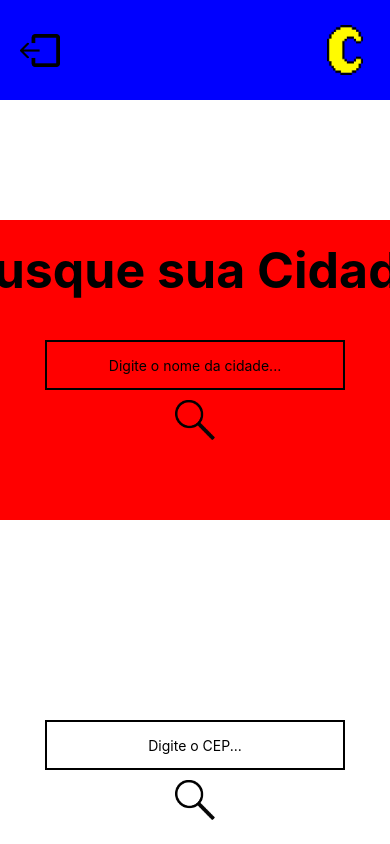
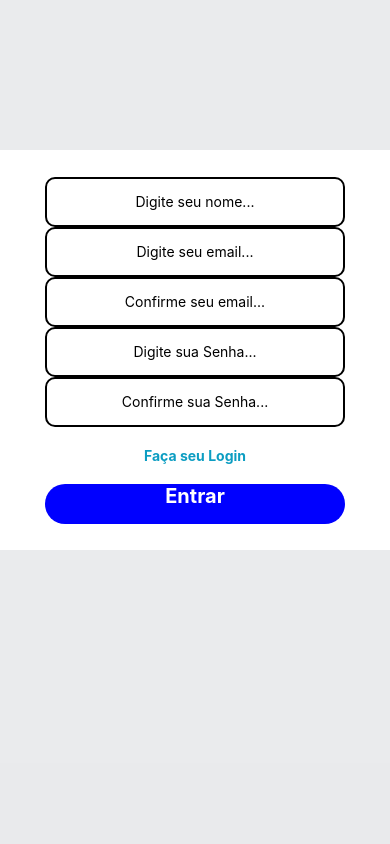
Before and after one commit to senhordev01/LocaleTempo, a React Native app in the folder Projeto1/: screen /Cadastro in a window 390 px wide. Built offline with nearby package versions, Linux system fonts and the light colour scheme.

Commit message:
Quinto Commit

```diff
--- a/Projeto1/App.js
+++ b/Projeto1/App.js
@@ -1,13 +1,24 @@
-import { View, StatusBar} from 'react-native';
+import { View} from 'react-native';
 import Cadastro from './Cadastro';
 import Inicio from './Pagina_Inicial';
+import{NavigationContainer} from "@react-navigation/native";
+import{createNativeStackNavigator} from "@react-navigation/native-stack";
+import Login from './Login';
+import { StatusBar } from 'expo-status-bar';
 
+const Stack = createNativeStackNavigator();
 export default function App() {
+
   return (
     <View style={{flex:1}}>
-      {/* <Cadastro/> */}
       <StatusBar style="auto"/>
-      <Inicio/>
+      <NavigationContainer>
+        <Stack.Navigator initialRouteName="Login">
+          <Stack.Screen name='Inicio' component={Inicio} options={{headerShown:false}}/>
+          <Stack.Screen name='Login' component={Login} options={{headerShown:false}}/>
+          <Stack.Screen name='Cadastro' component={Cadastro} options={{headerShown:false}}/>
+        </Stack.Navigator>
+      </NavigationContainer>
     </View>
   );
 }
--- a/Projeto1/Cadastro/index.js
+++ b/Projeto1/Cadastro/index.js
@@ -1,41 +1,76 @@
-import { View, TextInput, StyleSheet, Button } from "react-native";
+import { KeyboardAvoidingView, Platform, ScrollView, StyleSheet, View, TextInput, TouchableOpacity, Text } from "react-native";
+import { useNavigation } from "@react-navigation/native";
 
 export default function Cadastro(){
+    const {navigate} = useNavigation();
     return(
-        <View style={estilo.container}>
-            <TextInput placeholder="Digite seu Nome..." style={estilo.borda}/>
-            <TextInput placeholder="Digite seu Email..." keyboardType="email-address" style={estilo.borda} />
-            <TextInput placeholder="Confirme seu Email..." keyboardType="email-address" style={estilo.borda}/>
-            <TextInput placeholder="Digite sua Senha..." secureTextEntry={true} style={estilo.borda}/>
-            <TextInput placeholder="Confirme sua Senha..." secureTextEntry={true} style={estilo.borda}/>
-            <Button title="Cadastre-se" style={estilo.Botao}></Button>
-        </View>
+        <>
+            <KeyboardAvoidingView behavior={Platform.OS === "ios" ? "padding" : "height"} style={{ flex: 1 }}>
+                <ScrollView contentContainerStyle={{ flexGrow: 1 }}>
+                    <View style={{backgroundColor:"#e9eaecde", flex:1}}>
+                        {/* CORPO PRINCIPAL */}
+                        <View style={estilo.container}>
+                            <View style={estilo.Corpo_Elemento}>
+                                 {/* Login */}
+                                <View>
+                                    <TextInput placeholder="Digite seu nome..."  style={estilo.Input}/>
+                                    <TextInput placeholder="Digite seu email..." keyboardType="email-address" style={estilo.Input}/>
+                                    <TextInput placeholder="Confirme seu email..." keyboardType="email-address"  style={estilo.Input}/>
+                                    <TextInput placeholder="Digite sua Senha..." secureTextEntry={true} style={estilo.Input}/>
+                                    <TextInput placeholder="Confirme sua Senha..." secureTextEntry={true} style={estilo.Input}/>
+                                    <TouchableOpacity>
+                                        <Text onPress={()=>navigate('Login')} style={estilo.Texto_Marcado}>Faça seu Login</Text>
+                                    </TouchableOpacity>
+                                    <TouchableOpacity>
+                                        <Text style={estilo.Botao_Login}>Entrar</Text>
+                                    </TouchableOpacity>
+
+                                </View>
+                            </View>
+                        </View>
+                    </View>
+                </ScrollView>
+            </KeyboardAvoidingView>
+        </>
     );
 }
+const estilo = StyleSheet.create({
+    container:{
+        flex:1,
+        alignItems:"center"
+    },
 
-const estilo = StyleSheet.create({
-    borda:{
-        borderBottomWidth:4,
-        borderColor:"white",
+    Corpo_Elemento:{
+        backgroundColor:"white",
+        width:600,
+        height:400,
+        marginTop:150,
+        borderRadius:20,
+        alignItems:"center",
+        justifyContent:"center"
+    },
+    Input:{
+        width:300,
+        height:50,
+        borderRadius:10,
         textAlign:"center",
+        borderColor:"black",
+        borderWidth:2
+    },
+    Botao_Login:{
+        backgroundColor:"blue",
+        width:300,
         height:40,
         color:"white",
-        width:300,
-        textDecorationLine: "none",
-
+        fontWeight:"bold",
+        fontSize:20,
+        borderRadius:20,
+        textAlign:"center"
     },
-    container:{
-        backgroundColor:"red",
-        width:500,
-        height:400,
-        borderRadius:10,
-        display:"flex",
-        justifyContent:"center",
-        alignItems:"center",
-        gap:20
-    },
-    Botao:{
-        width:200,
-        height:500
+    Texto_Marcado:{
+        color:"#0c9dc2",
+        fontWeight:"bold",
+        textAlign:"center",
+        margin:20
     }
 })
--- a/Projeto1/Login/index.js
+++ b/Projeto1/Login/index.js
@@ -0,0 +1,74 @@
+import { KeyboardAvoidingView, Platform, ScrollView, StyleSheet, View, TextInput, TouchableOpacity, Text } from "react-native";
+import { useNavigation } from "@react-navigation/native";
+
+export default function Login(){
+    const {navigate} = useNavigation();
+    return(
+        <>
+            <KeyboardAvoidingView behavior={Platform.OS === "ios" ? "padding" : "height"} style={{ flex: 1 }}>
+                <ScrollView contentContainerStyle={{ flexGrow: 1 }}>
+                    <View style={{backgroundColor:"#e9eaecde", flex:1}}>
+                        {/* CORPO PRINCIPAL */}
+                        <View style={estilo.container}>
+                            <View style={estilo.Corpo_Elemento}>
+                                 {/* Login */}
+                                <View>
+                                    <TextInput keyboardType="email-address" placeholder="Digite seu email..." style={estilo.Input}/>
+                                    <TextInput placeholder="Digite sua Senha..." secureTextEntry={true} style={estilo.Input}/>
+                                    <TouchableOpacity>
+                                        <Text onPress={()=>navigate('Cadastro')} style={estilo.Texto_Marcado}>Cadastrar-se</Text>
+                                    </TouchableOpacity>
+                                    <TouchableOpacity>
+                                        <Text style={estilo.Botao_Login}>Entrar</Text>
+                                    </TouchableOpacity>
+
+                                </View>
+                            </View>
+                        </View>
+                    </View>
+                </ScrollView>
+            </KeyboardAvoidingView>
+        </>
+    );
+}
+const estilo = StyleSheet.create({
+    container:{
+        flex:1,
+        alignItems:"center"
+    },
+
+    Corpo_Elemento:{
+        backgroundColor:"white",
+        width:600,
+        height:400,
+        marginTop:150,
+        borderRadius:20,
+        alignItems:"center",
+        justifyContent:"center"
+    },
+    Input:{
+        width:300,
+        height:50,
+        borderRadius:10,
+        textAlign:"center",
+        borderColor:"black",
+        borderWidth:2
+    },
+    Botao_Login:{
+        backgroundColor:"blue",
+        width:300,
+        height:30,
+        color:"white",
+        fontWeight:"bold",
+        fontSize:20,
+        borderRadius:20,
+        textAlign:"center",
+        marginTop:10
+    },
+    Texto_Marcado:{
+        color:"#0c9dc2",
+        fontWeight:"bold",
+        textAlign:"center",
+        margin:20
+    }
+})
--- a/Projeto1/Pagina_Inicial/index.js
+++ b/Projeto1/Pagina_Inicial/index.js
@@ -1,5 +1,6 @@
 import { useState } from "react";
 import {StyleSheet,View,Text,TouchableOpacity,Image,Platform,KeyboardAvoidingView,ScrollView,TextInput} from "react-native";
+import { useNavigation } from "@react-navigation/native";
 
 import Lua from "../assets/Lua_PixelArt.png";
 import Sol from "../assets/Sol_PixelArt.png";
@@ -8,31 +9,34 @@ import Logout from "../assets/Logout.png";
 import Lupa_Branca from "../assets/Lupa_Branca.png"
 
 export default function Inicio() {
-  const [tema, setTema] = useState("white");
+  const [tema, setTema] = useState("#e9eaecde");
   const [temperatura, setTemperatura] = useState("");
   const [cep, setCep] = useState("");
   const [Buscarcep, setBuscarCep] = useState("");
   const [cidade, setCidade] = useState("");
+
+  const {navigate} = useNavigation();
+
 
   function Tema_Escuro() {
     setTema("black");
   }
 
   function Tema_Claro() {
-    setTema("white");
+    setTema("#e9eaecde");
   }
 
   async function Clima() {
     try {
+
         if (!cidade || cidade.trim() === "") {
-            setTemperatura("Digite uma cidade");
+            setTemperatura("Digite uma Cidade");
             return;
         }
 
         const cidadeFormatada = cidade.trim();
         const chave_api = "58f396d2f5f7da19ca6303194e4b5dbc";
 
-        setTemperatura("Buscando...");
 
         const buscar_cidade = await fetch(
         `https://api.openweathermap.org/geo/1.0/direct?q=${cidadeFormatada}&limit=1&appid=${chave_api}`
@@ -98,61 +102,79 @@ export default function Inicio() {
       <ScrollView contentContainerStyle={{ flexGrow: 1 }}>
         <View style={{ backgroundColor: tema, flex: 1 }}>
 
-          <View style={estilo.NavBar}> {/* NAVBAR */}
-            <TouchableOpacity>{/* Logout */}
+         {/* NAVBAR */}
+          <View style={estilo.NavBar}>
+
+            {/* Logout */}
+
+            {/* <TouchableOpacity onPress={()=>navigate("Cadastro")}> */}
+            <TouchableOpacity onPress={()=>navigate("Login")}>
               <Image source={Logout} style={estilo.Imagem_Logout} />
             </TouchableOpacity>
 
-            <TouchableOpacity onPress={tema === "white" ? Tema_Escuro : Tema_Claro}>{/* Tema */}
+            {/* Tema */}
+            <TouchableOpacity onPress={tema === "#e9eaecde" ? Tema_Escuro : Tema_Claro}>
               <Image
-                source={tema === "white" ? Lua : Sol}
-                style={tema === "white" ? estilo.Imagem_Lua : estilo.Imagem_Sol}
+                source={tema === "#e9eaecde" ? Lua : Sol}
+                style={tema === "#e9eaecde" ? estilo.Imagem_Lua : estilo.Imagem_Sol}
               />
             </TouchableOpacity>
 
 
           </View>
+          {/* CORPO PRINCIPAL */}
+          <View style={estilo.container}>
 
-          <View style={estilo.container}> {/* CORPO PRINCIPAL */}
-            <View style={[estilo.bloco, estilo.Corpo_Elemento]}> {/* Clima */}
+            {/* Clima */}
+            <View style={[estilo.bloco, estilo.Corpo_Elemento,{
+              backgroundColor: tema === "#e9eaecde" ? "white": "#1F1F1F"
+            }]}>
                 <View style={{marginBottom:40}}>
-                    <Text style={{fontSize:50, fontWeight:"bold"}}>Busque sua Cidade</Text>
+                    <Text style={{fontSize:50, fontWeight:"bold", color: tema === "#e9eaecde"?"#1F1F1F":"white"}}>Busque sua Cidade</Text>
                 </View>
 
                 <TextInput
                     placeholder="Digite o nome da cidade..."
                     onChangeText={(valor) => setCidade(valor)}
                     style={[estilo.input, {
-                        color: tema === "white" ? "black":"white",
-                        borderColor: tema === "white" ? "black":"white",}
+                        color: tema === "#e9eaecde" ? "black":"white",
+                        borderColor: tema === "#e9eaecde" ? "black":"white"
+                      }
                     ]}
                 />
 
                 <TouchableOpacity onPress={Clima}>
-                    <Image source={tema === "white" ? Lupa : Lupa_Branca} style={estilo.lupa} />
+                    <Image source={tema === "#e9eaecde" ? Lupa : Lupa_Branca} style={estilo.lupa} />
                 </TouchableOpacity>
 
-                <Text style={{color:tema === "white" ? "black" : "white"}}>{temperatura}</Text>
+                <Text style={{color:tema === "#e9eaecde" ? "black" : "white", marginTop:50, fontSize:20}}>{temperatura}</Text>
             </View>
 
 
+            {/* CEP */}
+            <View style={[estilo.bloco, estilo.Corpo_Elemento,{
+              backgroundColor: tema === "#e9eaecde" ? "white": "#1F1F1F"
+            }]}>
 
-            <View style={estilo.bloco}>  {/* CEP */}
+              <View style={{marginBottom:40}}>
+                    <Text style={{fontSize:50, fontWeight:"bold", color: tema === "#e9eaecde"?"#1F1F1F":"white"}}>Busque seu CEP</Text>
+              </View>
               <TextInput
                 placeholder="Digite o CEP..."
                 keyboardType="numeric"
                 onChangeText={(valor) => setCep(valor)}
                 style={[estilo.input, {
-                    color: tema === "white" ? "black":"white",
-                    borderColor: tema === "white" ? "black":"white",}
+                    color: tema === "#e9eaecde" ? "black":"white",
+                    borderColor: tema === "#e9eaecde" ? "black":"white"
+                  }
                 ]}
               />
 
               <TouchableOpacity onPress={Cep}>
-                    <Image source={tema === "white" ? Lupa : Lupa_Branca} style={estilo.lupa} />
+                    <Image source={tema === "#e9eaecde" ? Lupa : Lupa_Branca} style={estilo.lupa} />
               </TouchableOpacity>
 
-              <Text style={{color:tema === "white" ? "black" : "white"}}>{Buscarcep}</Text>
+              <Text style={{color:tema === "#e9eaecde" ? "black" : "white", marginTop:50, fontSize:20}}>{Buscarcep}</Text>
             </View>
 
           </View>
@@ -187,21 +209,25 @@ const estilo = StyleSheet.create({
 
   input: {
     borderWidth: 2,
-    width: 300,
-    height: 50,
+    width: 350,
+    height: 80,
     textAlign: "center",
     marginBottom: 10,
+    borderRadius: 20
   },
 
   lupa: {
     width: 40,
-    height: 40
+    height: 40,
+    position:"absolute",
+    left:200,
+    bottom:30
   },
 
   Imagem_Lua: {
     width: 50,
     height: 50,
-    resizeMode: "contain"
+    resizeMode: "contain",
   },
 
   Imagem_Sol: {
@@ -216,9 +242,9 @@ const estilo = StyleSheet.create({
     resizeMode: "contain"
   },
   Corpo_Elemento:{
-    backgroundColor:"red",
+    backgroundColor:"white",
     width:600,
-    height:300,
+    height:400,
     borderRadius:20,
     alignItems:"center",
     justifyContent:"flex-start",
```
Also changed, not shown: Projeto1/package.json (+7 -0 lines), 1 other file (tests, documents, lock files or other folders).
